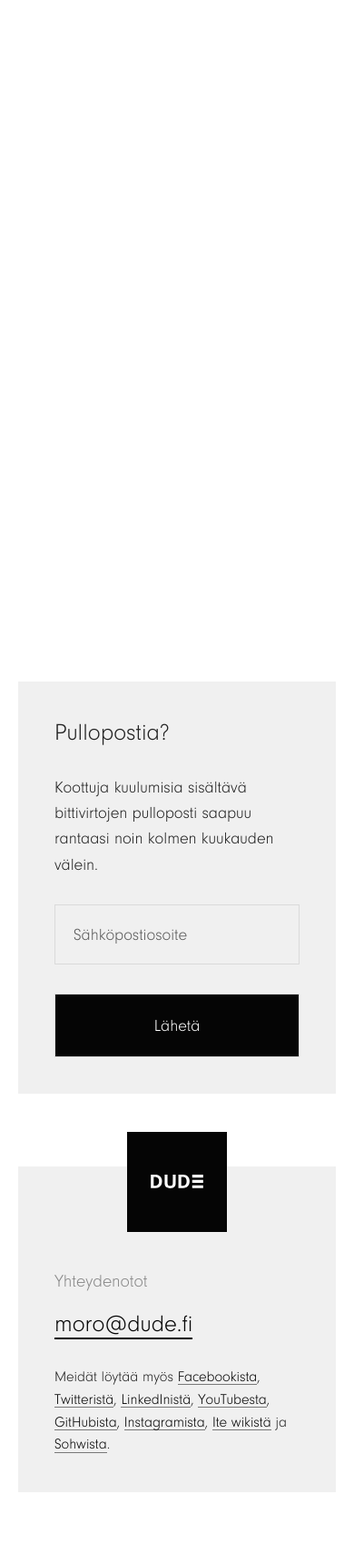
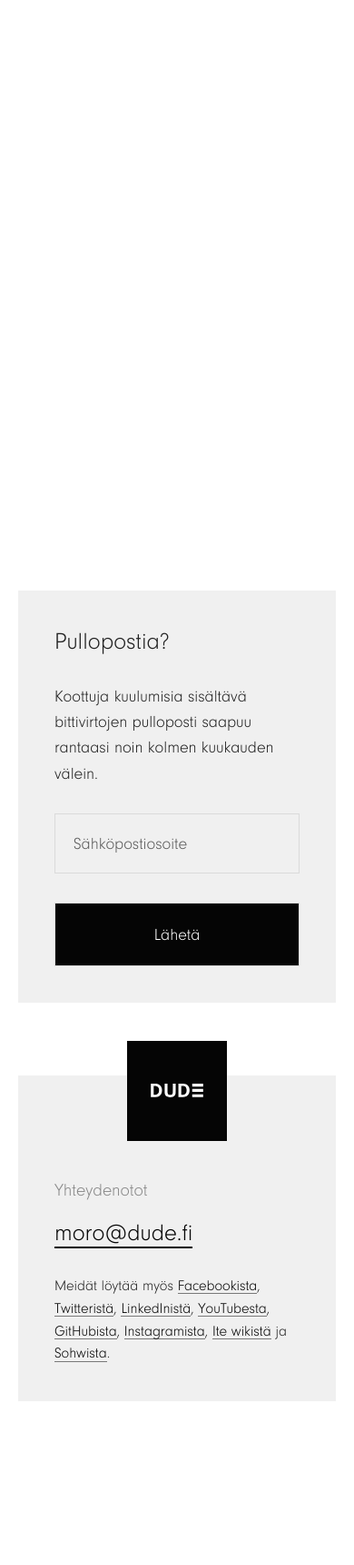
Before and after one commit to tomasjames1121/WordPress-dude, a WordPress theme: template content/themes/dude/single.php in a window 390 px wide. Shown: the part 680-2400 px from the top of the page at 91% size. After the commit the page ends 2220 px from the top, so only its background shows below. Run offline with PHP 8.4 and a stand-in for WordPress, Linux system fonts and the light colour scheme; the site name, menu and one post (Sample post) are stand-ins, and other content is empty; some libraries are stand-ins or nearby versions; some web fonts are replaced.

Commit message:
General responsive fixes, fix wrong markup in blog single cta

```diff
--- a/content/themes/dude/sass/modules/_cta-left-image.scss
+++ b/content/themes/dude/sass/modules/_cta-left-image.scss
@@ -105,7 +105,10 @@ body .block.block-cta-left-image,
   .image {
     width: 100%;
     height: 60rem;
-    margin-top: -10rem;
+
+    @media (min-width: 870px) {
+      margin-top: -10rem;
+    }
   }
 
   .content {
--- a/content/themes/dude/sass/views/_single.scss
+++ b/content/themes/dude/sass/views/_single.scss
@@ -53,8 +53,8 @@
         h2,
         h3,
         h4 {
-          padding-top: $padding-default-rows-ipad;
-          padding-bottom: $padding-default-rows-ipad;
+          padding-left: $padding-default-rows-ipad;
+          padding-right: $padding-default-rows-ipad;
         }
       }
 
--- a/content/themes/dude/single.php
+++ b/content/themes/dude/single.php
@@ -80,7 +80,7 @@ get_header(); ?>
       <div class="container">
 
         <div class="cols">
-          <div class="col">
+          <div class="col col-image">
             <div class="image has-lazyload">
               <div class="background-image preview lazyload" style="background-image: url('<?php echo wp_get_attachment_image_url( $newsletter_cta_bg_image_id, 'tiny-preload-thumbnail' ) ?>');" data-src="<?php echo wp_get_attachment_image_url( $newsletter_cta_bg_image_id, 'large' ) ?>"></div>
               <div class="background-image full-image"<?php if ( preg_match( '/Windows Phone|Lumia|iPad/i', $_SERVER['HTTP_USER_AGENT'] ) ) : ?> style="background-image: url('<?php echo wp_get_attachment_image_url( $newsletter_cta_bg_image_id, 'large' ) ?>');"<?php endif; ?>></div>
@@ -88,7 +88,7 @@ get_header(); ?>
             </div>
           </div>
 
-          <div class="col">
+          <div class="col col-content">
             <div class="content">
               <h2 class="block-title">Pullopostia?</h2>
               <p>Koottuja kuulumisia sisältävä bittivirtojen pulloposti saapuu rantaasi noin kolmen kuukauden välein.</p>
```
Also changed, not shown: content/themes/dude/css/global.min.css.
